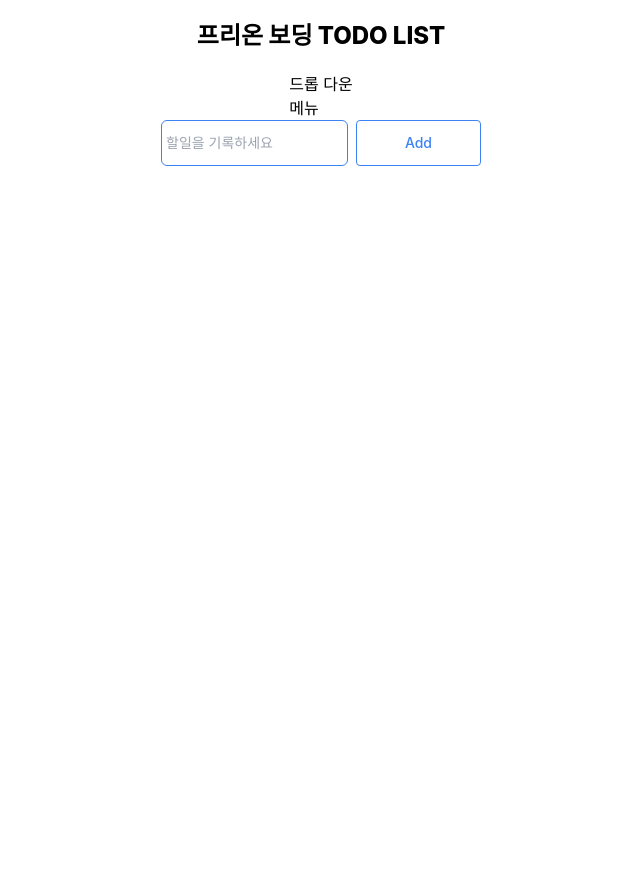
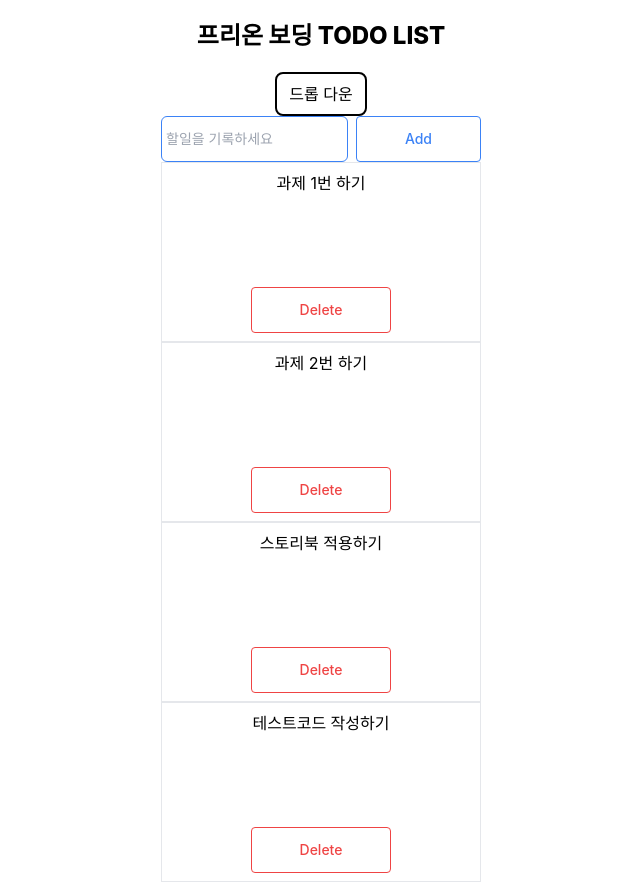
Before and after one commit to suhong99/202403preonboarding, a React (Create React App) app: page / in a window 1280 px wide. Shown: the whole page, without its empty margins (319-959 px from the left). Before the commit the page ends 800 px from the top, so only its background shows below. Built offline with nearby package versions, Linux system fonts and the light colour scheme.

Commit message:
우선 맵돌리기

```diff
--- a/src/App.tsx
+++ b/src/App.tsx
@@ -1,21 +1,15 @@
-import TodoAdder from './components/List/TodoAdder';
-import TodoList from './components/List/TodoList';
-import { DropDown_Data } from './components/constant/data';
-import DropDown from './components/shared/dropdown';
+import TodoAdder from './components/list/TodoAdder';
+import TodoList from './components/list/TodoList';
+import Select from './components/select/Select';
 function App() {
   return (
     <div className="flex flex-col justify-center items-center mx-auto max-w-80">
       <header className="text-center text-2xl my-5 font-extrabold">
         프리온 보딩 TODO LIST
       </header>
-      <DropDown>
-        <DropDown.Trigger></DropDown.Trigger>
-        <DropDown.Menu>
-          <DropDown.Item></DropDown.Item>
-        </DropDown.Menu>
-      </DropDown>
+      <Select />
       <TodoAdder />
-      {/* <TodoList /> */}
+      <TodoList />
     </div>
   );
 }
--- /dev/null
+++ b/src/components/select/Select.tsx
@@ -0,0 +1,19 @@
+import DropDown from '../shared/dropdown';
+import useDropDown from '../shared/dropdown/hook/useDropDown';
+import { DropDown_Data } from '../constant/data';
+
+const Select = () => {
+  const [isOpen, toggleOpen, value, selectValue] = useDropDown();
+  return (
+    <DropDown>
+      <DropDown.Trigger isOpen={isOpen} toggleOpen={toggleOpen} />
+      <DropDown.Menu isOpen={isOpen}>
+        {DropDown_Data.map((e) => {
+          return <DropDown.Item key={e.id}></DropDown.Item>;
+        })}
+      </DropDown.Menu>
+    </DropDown>
+  );
+};
+
+export default Select;
--- /dev/null
+++ b/src/components/shared/dropdown/DropDown.css
@@ -0,0 +1,30 @@
+.dropdown {
+  position: relative;
+  display: inline-block;
+  border: 2px solid black;
+  border-radius: 8px;
+}
+
+.trigger {
+  cursor: pointer;
+  padding: 8px 12px;
+}
+
+.menu {
+  position: absolute;
+  top: 100%;
+  left: 0;
+  z-index: 100;
+  background-color: #fff;
+  border: 2px solid black;
+  border-top: none;
+  border-radius: 0 0 8px 8px;
+}
+
+.item {
+  padding: 8px 12px;
+}
+
+.item:hover {
+  background-color: #f0f0f0;
+}
--- a/src/components/shared/dropdown/hook/useDropDown.ts
+++ b/src/components/shared/dropdown/hook/useDropDown.ts
@@ -1,9 +1,9 @@
-import React, { useReducer } from 'react';
+import { useReducer, useState } from 'react';
 
 const useDropDown = () => {
   const [open, toggleOpen] = useReducer((v) => !v, false);
-
-  return [open, toggleOpen];
+  const [value, setValue] = useState<string | undefined>();
+  return [open, toggleOpen, value, setValue] as const;
 };
 
 export default useDropDown;
--- a/src/components/shared/dropdown/index.tsx
+++ b/src/components/shared/dropdown/index.tsx
@@ -1,31 +1,46 @@
 import React from 'react';
+import './DropDown.css';
 
 interface WithChildrenProps {
   children: React.ReactNode;
 }
-interface DropDownComponent extends React.FC<WithChildrenProps> {
-  Trigger: React.FC;
-  Menu: React.FC<WithChildrenProps>;
+
+interface WithToggleProps {
+  isOpen: boolean;
+  toggleOpen: () => void;
+}
+interface DropDownProps extends React.FC<WithChildrenProps> {
+  Trigger: React.FC<WithToggleProps>;
+  Menu: React.FC<MenuProps>;
   Item: React.FC;
 }
 
-const DropDown: DropDownComponent = ({ children }) => {
-  return <div>{children}</div>;
+const DropDown: DropDownProps = ({ children }) => {
+  return <div className="dropdown">{children}</div>;
 };
 
-const Trigger = () => {
-  return <div>드롭 다운</div>;
+interface MenuProps extends WithChildrenProps {
+  isOpen: boolean;
+}
+
+const Trigger: React.FC<WithToggleProps> = ({ isOpen, toggleOpen }) => {
+  return (
+    <div className={`trigger ${isOpen ? 'open' : ''}`} onClick={toggleOpen}>
+      드롭 다운
+    </div>
+  );
 };
 
-const Menu: React.FC<WithChildrenProps> = ({ children }) => {
-  return <div>{children}</div>;
+const Menu: React.FC<MenuProps> = ({ children, isOpen }) => {
+  return <>{isOpen && <div className="menu">{children}</div>}</>;
 };
 
 const Item = () => {
-  return <div>메뉴</div>;
+  return <div className="item">메뉴</div>;
 };
 
 DropDown.Trigger = Trigger;
 DropDown.Menu = Menu;
 DropDown.Item = Item;
+
 export default DropDown;
```
Also changed, not shown: 1 other file (tests, documents, lock files or other folders).
